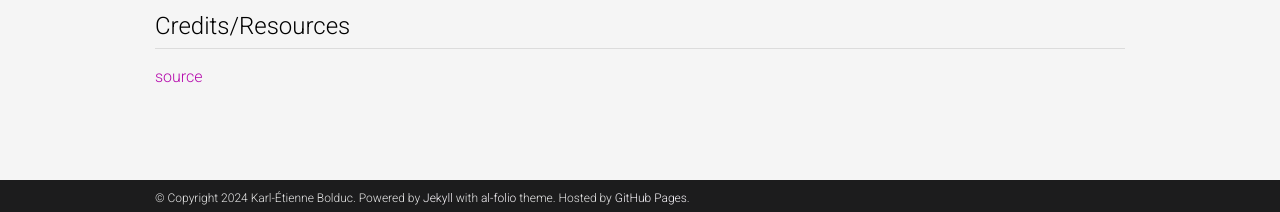
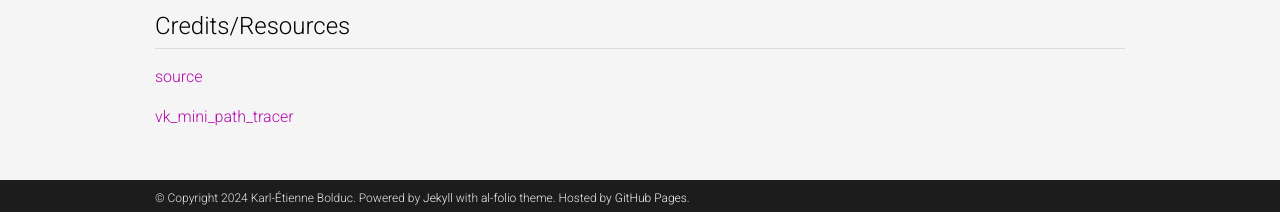
Before and after one commit to bolducke/bolducke.github.io, a Jekyll site: the page built from _projects/vukan_volumetric_path_tracer.md, in a window 1280 px wide and 900 px high, scrolled down 1094 px. Shown: the part 685-897 px from the top of the window. Built offline with Jekyll 4.4.1, drawn with Linux system fonts in a browser that asks for light colours; full-size pictures stand in for the smaller copies a plugin makes; comment, search, counter and statistics services are not loaded; a style sheet for code colours, icons or effects is not loaded; grey boxes are pictures that could not be loaded.

Commit message:
Update Credits/Resources with link to tutorial

```diff
--- a/_projects/vukan_volumetric_path_tracer.md
+++ b/_projects/vukan_volumetric_path_tracer.md
@@ -83,3 +83,5 @@ With 2056 samples and a maximum bounce rate of 32, I render the images in the ga
 ## Credits/Resources
 
 [source](https://github.com/bolducke/vk_volumetric_path_tracer)
+
+[vk_mini_path_tracer](https://nvpro-samples.github.io/vk_mini_path_tracer/index.html)
```
